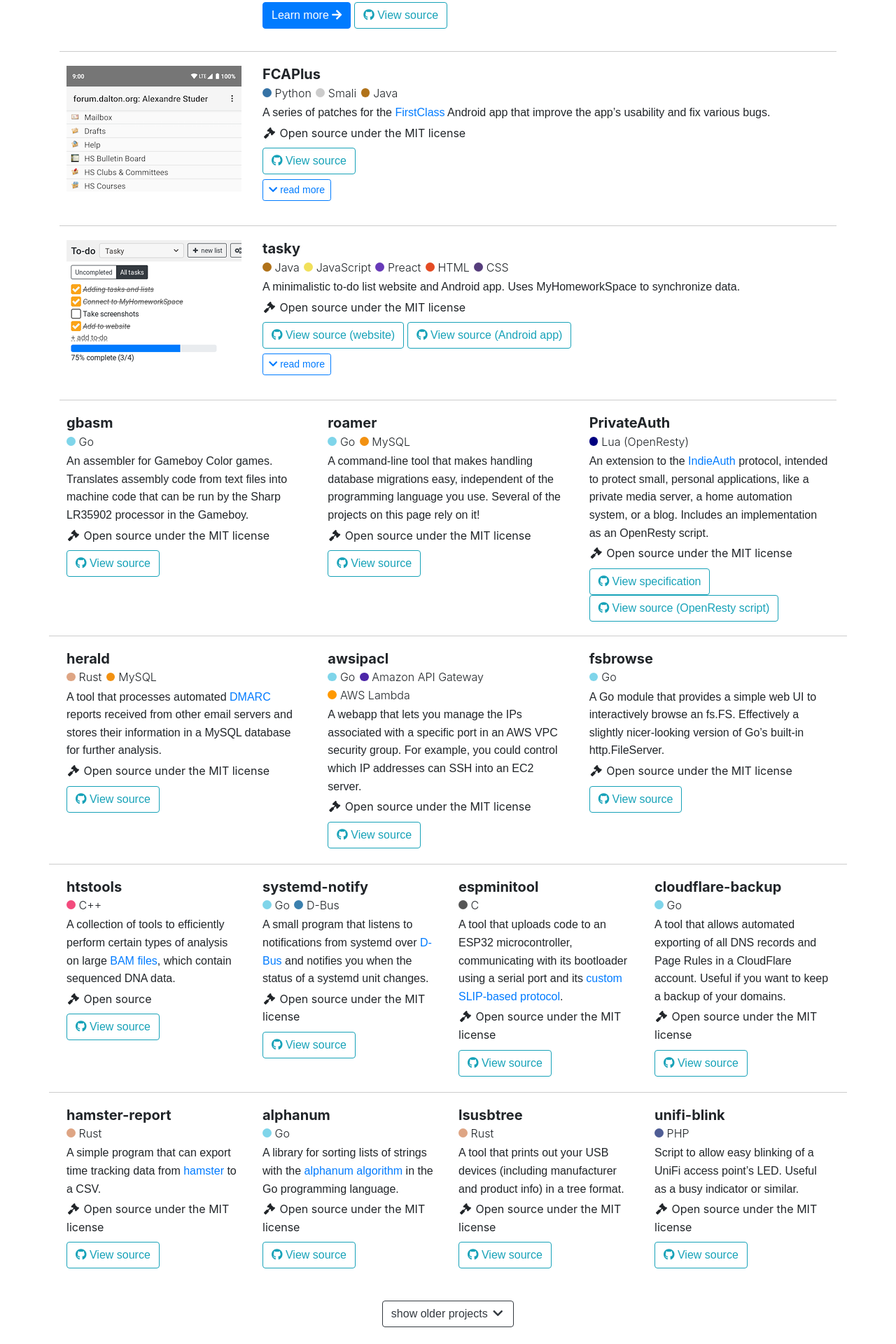
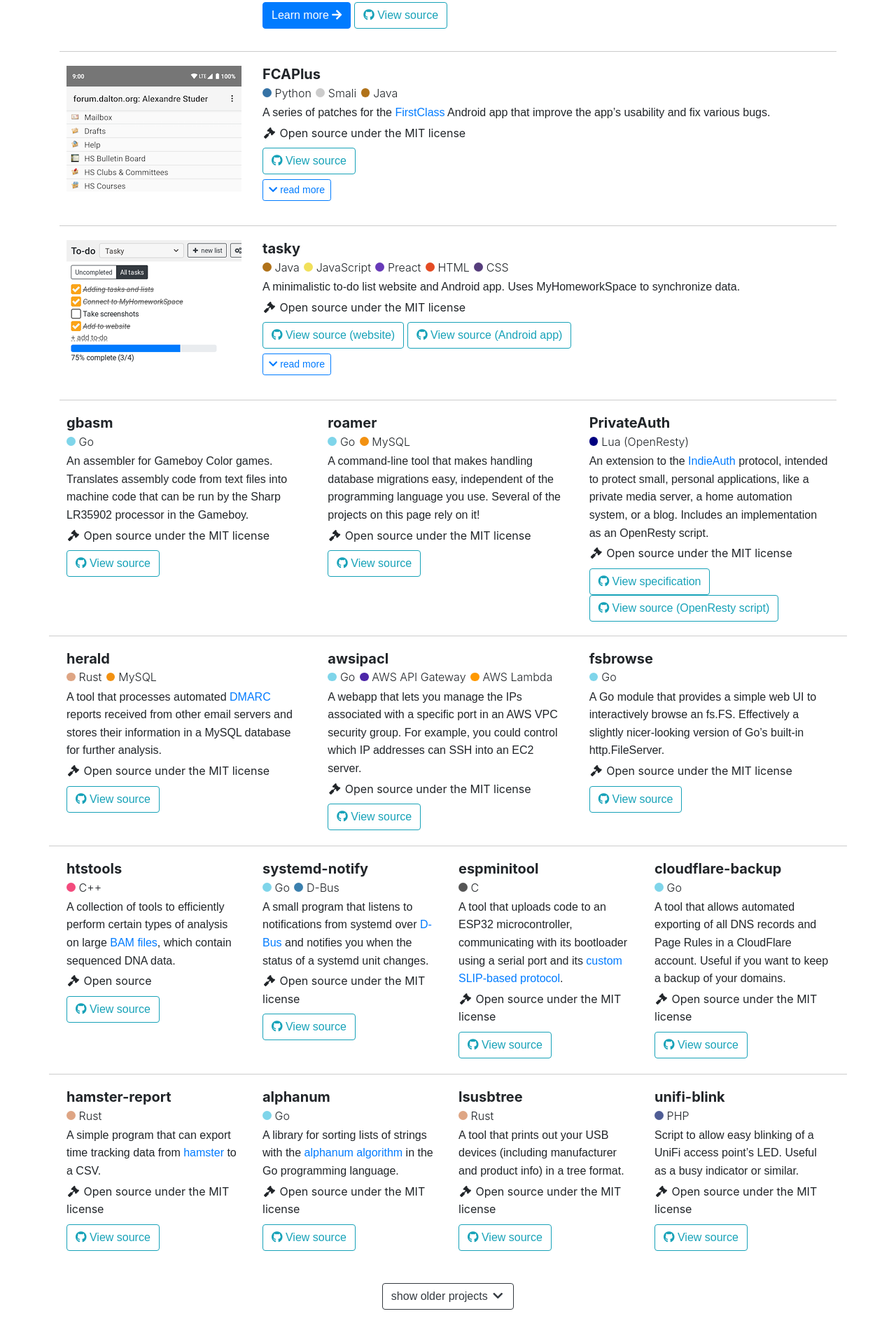
Before and after one commit to thatoddmailbox/thatoddmailbox.github.io, a Jekyll site: the page built from projects.html, in a window 1280 px wide. Shown: the part 3073-4993 px from the top of the page at 70% size. Built offline with Jekyll 4.4.1, drawn with Linux system fonts in a browser that asks for light colours; nearby versions of some CDN libraries; some web fonts are replaced; after the commit the page ends 4968 px from its top, so only the background shows below that.

Commit message:
projects/awsipacl: amazon -> aws api gateway
this helps the list of technologies fit on one line, even though it is
technically not the correct name

```diff
--- a/css/base.scss
+++ b/css/base.scss
@@ -3,8 +3,8 @@
 
 @each $name, $color in (
 	"arduino": "bd79d1",
-	"amazon-api-gateway": "4d27a8",
 	"assembly": "6e4c13",
+	"aws-api-gateway": "4d27a8",
 	"aws-lambda": "ff9900",
 	"c": "555555",
 	"cs": "178600",
```
Also changed, not shown: _projects/awsipacl.md (+1 -1 lines).
